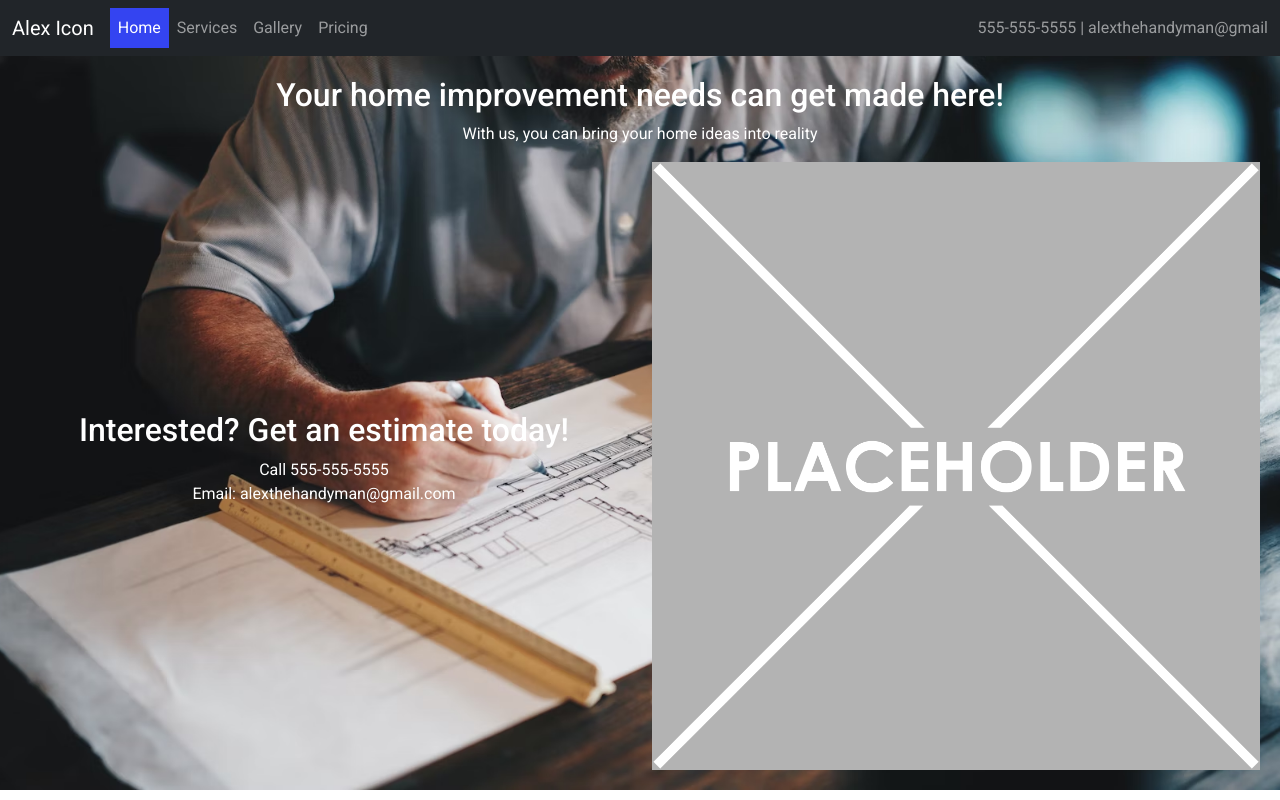
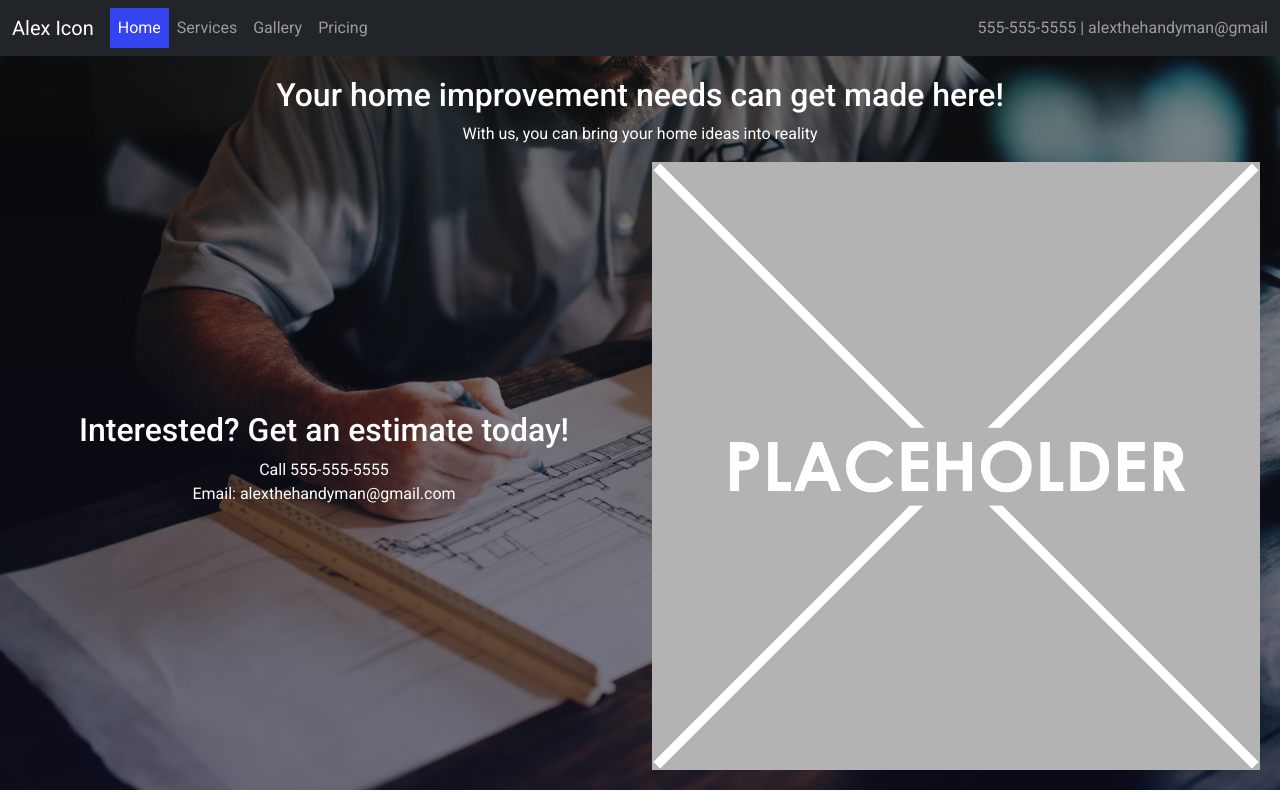
Before and after one commit to AmbiAngel/Alexs-website, a plain HTML site: page index.html in a window 1280 px wide. Shown: the top 800 px of the page. Drawn offline with nearby package versions, Linux system fonts and the light colour scheme.

Commit message:
Add tint to home section background to make the white text more readable

```diff
--- a/index.html
+++ b/index.html
@@ -55,7 +55,7 @@
       </div>
     </nav>
 
-    <div class="home-section section-padding">
+    <div class="home-section tint section-padding">
       <div class="text-align-center">
         <h2>Your home improvement needs can get made here!</h2>
         <p>With us, you can bring your home ideas into reality</p>
--- a/style.css
+++ b/style.css
@@ -53,7 +53,10 @@
   background-repeat: no-repeat;
   background-size: cover;
   background-position: center;
-  background-color: #e53935;
+}
+
+.home-section.tint{
+  background-image: linear-gradient(180deg, hsla(0, 0%, 0%, 0.438),hsla(242, 86%, 6%, 0.527) 100%), url(./Gallery-imgs/Stock/photo-1503387762-592deb58ef4e.png);
 }
 
 .home-section div{
```
